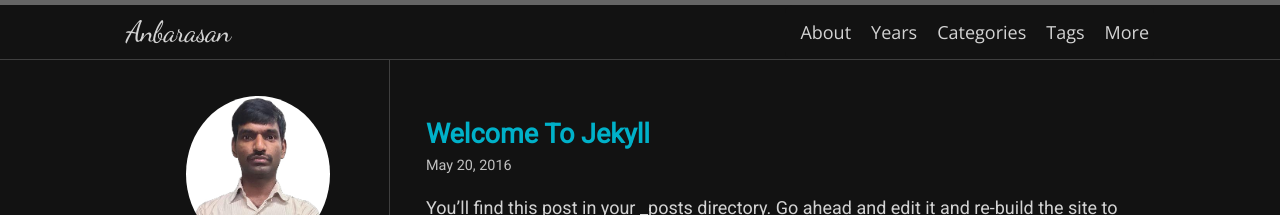
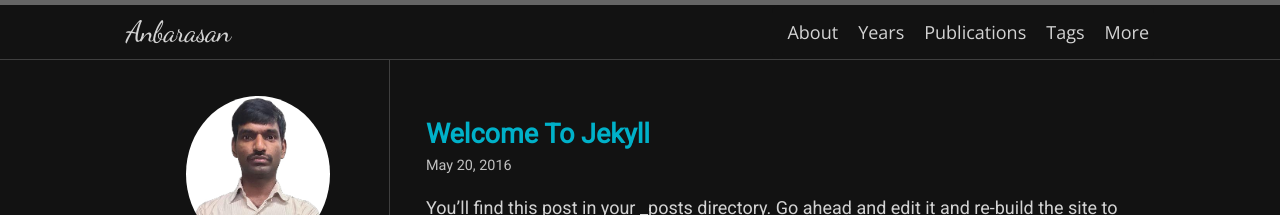
Before and after one commit to anbarasananbu/anbarasan, a Jekyll site: the page built from index.html, in a window 1280 px wide. Shown: the top 215 px of the page. Built offline with Jekyll 4.4.1, drawn with Linux system fonts in a browser that asks for light colours; nearby versions of some CDN libraries; some web fonts are replaced; the list of posts is cut into pages by our own code; a style sheet for code colours, icons or effects is not loaded.

Commit message:
Update navigation.yml

```diff
--- a/_data/navigation.yml
+++ b/_data/navigation.yml
@@ -2,8 +2,8 @@
   url: /about/
 - title: Years
   url: /years/
-- title: Categories
-  url: /categories/
+- title: Publications
+  url: /publications/
 - title: Tags
   url: /tags/
 - title: More
```
